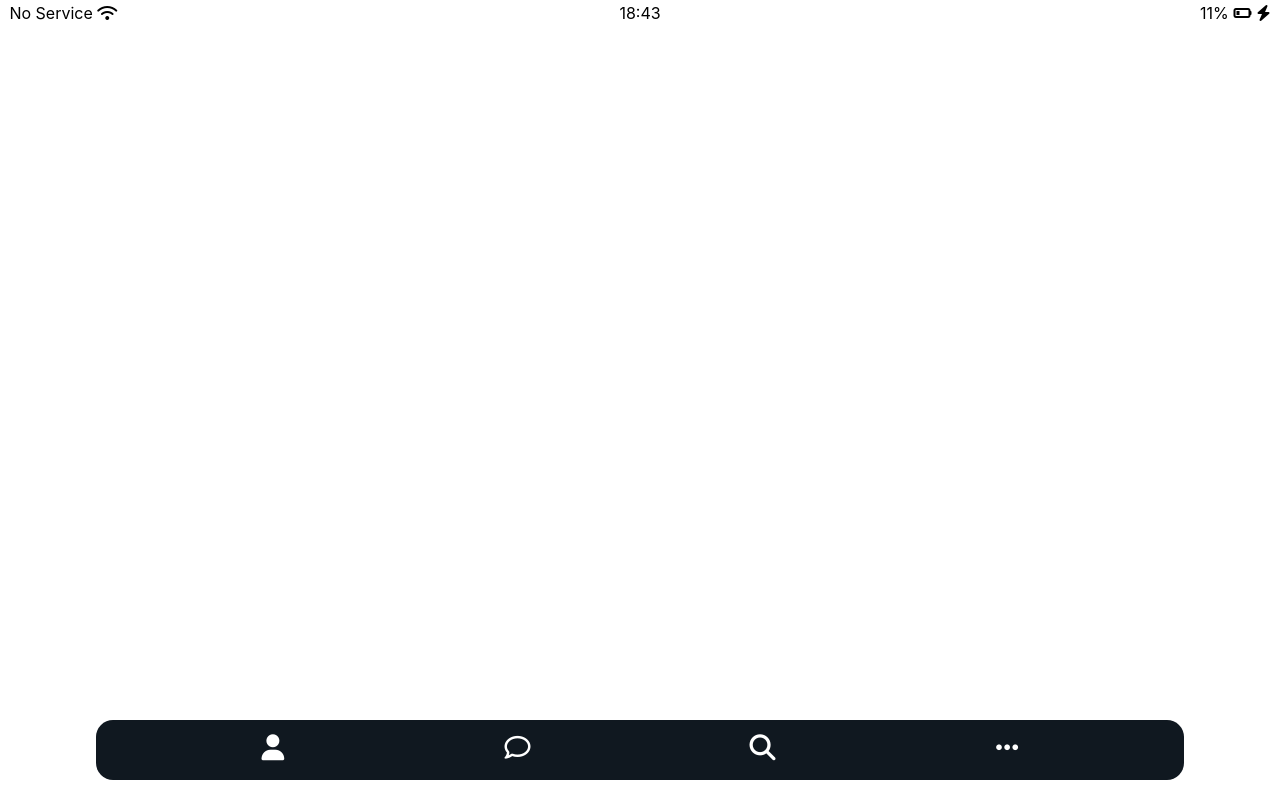
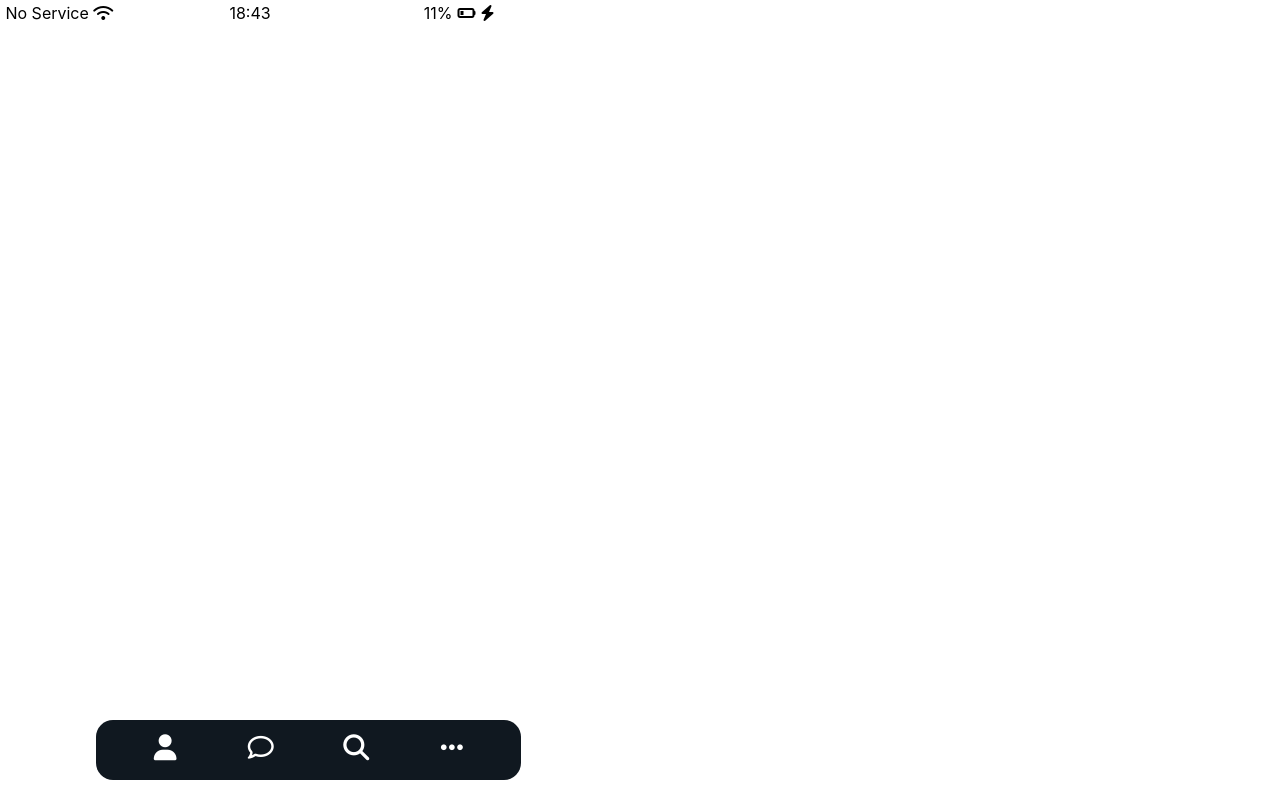
Before and after one commit to luise9325/kakao__clone__final, a plain HTML site: page friends.html in a window 1280 px wide. Drawn offline with Linux system fonts and the light colour scheme.

Commit message:
nav-bar <- width fix

```diff
--- a/css/components/nav-bar.css
+++ b/css/components/nav-bar.css
@@ -1,6 +1,6 @@
 .nav {
     background-color: var(--atlas);
-    width: 85%;
+    width: 425px;
     height: 60px;
     display: flex;
     align-items: center;
--- a/css/style.css
+++ b/css/style.css
@@ -4,6 +4,7 @@
 @import "components/nav-bar.css";
 
 body {
+    width: 500px;
     font-family: -apple-system, BlinkMacSystemFont, 'Segoe UI', Roboto, Oxygen, Ubuntu, Cantarell, 'Open Sans', 'Helvetica Neue', sans-serif;
 }
 
```
